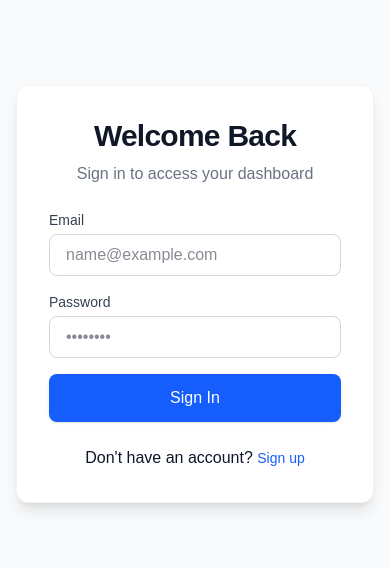
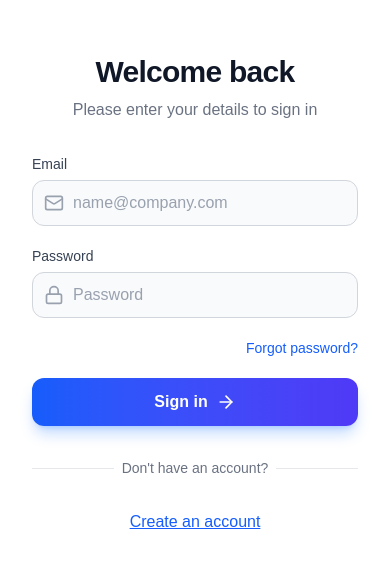
Before and after one commit to Michellemoreno04/STF, a React (Vite) app: page / in a window 390 px wide. Shown: the part 128-696 px from the top of the page. Built offline with nearby package versions, Linux system fonts and the light colour scheme; no server answers.

Commit message:
login design updated

```diff
--- a/src/components/panel/auth/login.tsx
+++ b/src/components/panel/auth/login.tsx
@@ -1,16 +1,39 @@
 import React, { useState } from 'react';
 import { auth, db } from '../../../firebase';
-import { createUserWithEmailAndPassword, signInWithEmailAndPassword, updateProfile } from 'firebase/auth';
+import { createUserWithEmailAndPassword, signInWithEmailAndPassword, updateProfile, sendPasswordResetEmail } from 'firebase/auth';
 import { doc, setDoc, serverTimestamp } from 'firebase/firestore';
-import { Loader2 } from 'lucide-react';
+import { Loader2, Mail, Lock, User, ArrowRight, CheckCircle2 } from 'lucide-react';
 
 const Login: React.FC = () => {
     const [loading, setLoading] = useState(false);
     const [error, setError] = useState<string | null>(null);
     const [email, setEmail] = useState('');
     const [password, setPassword] = useState('');
+    const [confirmPassword, setConfirmPassword] = useState('');
     const [name, setName] = useState('');
     const [isSignUp, setIsSignUp] = useState(false);
+    const [resetEmailSent, setResetEmailSent] = useState(false);
+
+    const handleResetPassword = async () => {
+        if (!email) {
+            setError("Please enter your email address to reset your password.");
+            return;
+        }
+
+        try {
+            await sendPasswordResetEmail(auth, email);
+            setResetEmailSent(true);
+            setError(null);
+            setTimeout(() => setResetEmailSent(false), 6000); // Hide success message after 5s
+        } catch (err: any) {
+            console.error("Reset password error:", err);
+            if (err.code === 'auth/user-not-found') {
+                setError("No account found with this email.");
+            } else {
+                setError(err.message);
+            }
+        }
+    };
 
     const handleEmailAuth = async (e: React.FormEvent) => {
         e.preventDefault();
@@ -19,6 +42,11 @@ const Login: React.FC = () => {
 
         try {
             if (isSignUp) {
+                if (password !== confirmPassword) {
+                    setError("The passwords do not match");
+                    setLoading(false);
+                    return;
+                }
                 const userCredential = await createUserWithEmailAndPassword(auth, email, password);
                 const user = userCredential.user;
 
@@ -47,205 +75,218 @@ const Login: React.FC = () => {
             }
         } catch (err: any) {
             console.error("Auth error:", err);
-            setError(err.message || "An error occurred during authentication.");
+            if (err.code === "auth/network-request-failed") {
+                setError("No hay conexión a internet");
+            } else if (err.code === 'auth/invalid-credential') {
+                setError("This user doesn't exist yet, create an account by clicking on the Create an account button.");
+            } else {
+                setError(err.message);
+            }
         } finally {
             setLoading(false);
         }
     };
 
-    // const handleMicrosoftLogin = async () => {
-    //     setLoading(true);
-    //     setError(null);
-    //     try {
-    //         const result = await signInWithPopup(auth, microsoftProvider);
-    //         // The signed-in user info.
-    //         const user = result.user;
-    //         //console.log("User signed in:", user);
+    return (
+        <div className="min-h-screen flex bg-white dark:bg-zinc-900">
+            {/* Left Side - Decorative */}
+            <div className="hidden lg:flex lg:w-1/2 relative overflow-hidden bg-zinc-900">
+                <div className="absolute inset-0 bg-gradient-to-br from-blue-600 to-indigo-900 opacity-90" />
+                <div className="absolute inset-0 bg-[url('https://images.unsplash.com/photo-1557683316-973673baf926?q=80&w=2029&auto=format&fit=crop')] bg-cover bg-center mix-blend-overlay" />
 
-    //         // Save/Update user info in Firestore
-    //         const userRef = doc(db, "users", user.uid);
-    //         await setDoc(userRef, {
-    //             uid: user.uid,
-    //             email: user.email,
-    //             displayName: user.displayName,
-    //             photoURL: user.photoURL,
-    //             lastLogin: serverTimestamp(),
-    //         }, { merge: true }); // para que no se sobreescriba la informacion
-
-    //         console.log("User info saved to DB");
-
-    //         // I can access the Microsoft Access Token if needed:
-    //         // const credential = OAuthProvider.credentialFromResult(result);
-    //         // const accessToken = credential?.accessToken;
-
-    //         // Redirect or update state here after successful login
-
-    //         // alert(`Welcome ${user.displayName}!`);
-    //         console.log(user.displayName);
-
-    //     } catch (err: any) {
-    //         console.error("Login error:", err);
-    //         setError(err.message || "An error occurred during sign in.");
-    //     } finally {
-    //         setLoading(false);
-    //     }
-    // };
-
-    // const handleGuestLogin = async () => {
-    //     setLoading(true);
-    //     setError(null);
-    //     try {
-    //         const result = await signInAnonymously(auth);
-    //         const user = result.user;
-    //         console.log("Guest user signed in:", user);
-
-    //         // Save/Update guest user info in Firestore
-    //         const userRef = doc(db, "users", user.uid);
-    //         await setDoc(userRef, {
-    //             uid: user.uid,
-    //             email: null,
-    //             displayName: "Guest User",
-    //             photoURL: null,
-    //             isGuest: true,
-    //             lastLogin: serverTimestamp(),
-    //         }, { merge: true });
-
-    //         console.log("Guest user info saved to DB");
-
-    //     } catch (err: any) {
-    //         console.error("Guest login error:", err);
-    //         setError(err.message || "An error occurred during guest sign in.");
-    //     } finally {
-    //         setLoading(false);
-    //     }
-    // };
-
-    return (
-        <div className="min-h-screen flex items-center justify-center bg-gray-50 dark:bg-zinc-900 p-4">
-            <div className="max-w-md w-full bg-white dark:bg-zinc-800 rounded-xl shadow-lg p-8 space-y-6 border border-gray-100 dark:border-zinc-700">
-                <div className="text-center space-y-2">
-                    <h1 className="text-3xl font-bold text-gray-900 dark:text-white tracking-tight">Welcome Back</h1>
-                    <p className="text-gray-500 dark:text-gray-400">Sign in to access your dashboard</p>
+                <div className="relative z-10 flex flex-col justify-between p-12 h-full text-white">
+                    <div className="space-y-2">
+                        <div className="flex flex-row items-center gap-3 h-12 mb-6">
+                            <div className="h-12 w-12 bg-white/10 backdrop-blur-lg rounded-xl flex items-center justify-center border border-white/20">
+                                <div className="h-6 w-6 bg-blue-500 rounded-full" />
                             </div>
 
-                {error && (
-                    <div className="p-4 bg-red-50 dark:bg-red-900/20 border border-red-200 dark:border-red-800 rounded-lg text-sm text-red-600 dark:text-red-400">
-                        {error}
+                            <h2 className="text-4xl font-bold tracking-tight">STF</h2>
                         </div>
-                )}
 
-                <form onSubmit={handleEmailAuth} className="space-y-4">
+                        <h2 className="text-4xl font-bold tracking-tight">Sells Tracking Flow</h2>
+                        <p className="text-blue-200 text-lg">Track your success, one sale at a time.</p>
+                    </div>
+
+
+                    <div className="space-y-6">
+                        <div className="p-6 bg-white/5 backdrop-blur-md rounded-2xl border border-white/10">
+                            <p className="text-lg font-medium mb-4">"Become the best seller every day!"</p>
+                            <div className="flex items-center gap-3">
+                                <div className="h-10 w-10 rounded-full bg-gradient-to-tr from-blue-400 to-indigo-400" />
+                                <div>
+                                    <p className="font-semibold">Sales is a numbers game: more attempts = more results.</p>
+                                    <p className="text-sm text-blue-200">STF</p>
+                                </div>
+                            </div>
+                        </div>
+
+                        <div className="flex gap-2">
+                            <div className="h-1 w-12 bg-white rounded-full" />
+                            <div className="h-1 w-2 bg-white/30 rounded-full" />
+                            <div className="h-1 w-2 bg-white/30 rounded-full" />
+                        </div>
+                    </div>
+                </div>
+            </div>
+
+            {/* Right Side - Form */}
+            <div className="w-full lg:w-1/2 flex items-center justify-center p-8">
+                <div className="max-w-md w-full space-y-8">
+                    <div className="text-center lg:text-left">
+                        <h1 className="text-3xl font-bold text-gray-900 dark:text-white tracking-tight mb-2">
+                            {isSignUp ? 'Create an account' : 'Welcome back'}
+                        </h1>
+                        <p className="text-gray-500 dark:text-gray-400">
+                            {isSignUp ? 'Enter your details to get started' : 'Please enter your details to sign in'}
+                        </p>
+                    </div>
+
+                    <form onSubmit={handleEmailAuth} className="space-y-5">
                         {isSignUp && (
-                        <div>
-                            <label className="block text-sm font-medium text-gray-700 dark:text-gray-300 mb-1">Name</label>
+                            <div className="space-y-1.5">
+                                <label className="block text-sm font-medium text-gray-700 dark:text-gray-300">Full Name</label>
+                                <div className="relative">
+                                    <div className="absolute inset-y-0 left-0 pl-3 flex items-center pointer-events-none">
+                                        <User className="h-5 w-5 text-gray-400" />
+                                    </div>
                                     <input
                                         type="text"
                                         value={name}
                                         onChange={(e) => setName(e.target.value)}
-                                className="w-full px-4 py-2 rounded-lg border border-gray-300 dark:border-zinc-600 bg-white dark:bg-zinc-700 text-gray-900 dark:text-white focus:ring-2 focus:ring-blue-500 outline-none transition-all"
+                                        className="block w-full pl-10 pr-3 py-2.5 border border-gray-300 dark:border-zinc-700 rounded-xl bg-gray-50 dark:bg-zinc-800 text-gray-900 dark:text-white placeholder-gray-400 focus:outline-none focus:ring-2 focus:ring-blue-500/20 focus:border-blue-500 transition-all"
                                         placeholder="John Doe"
                                         required={isSignUp}
                                     />
                                 </div>
+                            </div>
                         )}
-                    <div>
-                        <label className="block text-sm font-medium text-gray-700 dark:text-gray-300 mb-1">Email</label>
+
+                        <div className="space-y-1.5">
+                            <label className="block text-sm font-medium text-gray-700 dark:text-gray-300">Email</label>
+                            <div className="relative">
+                                <div className="absolute inset-y-0 left-0 pl-3 flex items-center pointer-events-none">
+                                    <Mail className="h-5 w-5 text-gray-400" />
+                                </div>
                                 <input
                                     type="email"
                                     value={email}
                                     onChange={(e) => setEmail(e.target.value)}
-                            className="w-full px-4 py-2 rounded-lg border border-gray-300 dark:border-zinc-600 bg-white dark:bg-zinc-700 text-gray-900 dark:text-white focus:ring-2 focus:ring-blue-500 outline-none transition-all"
-                            placeholder="name@example.com"
+                                    className="block w-full pl-10 pr-3 py-2.5 border border-gray-300 dark:border-zinc-700 rounded-xl bg-gray-50 dark:bg-zinc-800 text-gray-900 dark:text-white placeholder-gray-400 focus:outline-none focus:ring-2 focus:ring-blue-500/20 focus:border-blue-500 transition-all"
+                                    placeholder="name@company.com"
                                     required
                                 />
                             </div>
-                    <div>
-                        <label className="block text-sm font-medium text-gray-700 dark:text-gray-300 mb-1">Password</label>
+                        </div>
+
+                        <div className="space-y-1.5">
+                            <label className="block text-sm font-medium text-gray-700 dark:text-gray-300">Password</label>
+                            <div className="relative">
+                                <div className="absolute inset-y-0 left-0 pl-3 flex items-center pointer-events-none">
+                                    <Lock className="h-5 w-5 text-gray-400" />
+                                </div>
                                 <input
                                     type="password"
                                     value={password}
                                     onChange={(e) => setPassword(e.target.value)}
-                            className="w-full px-4 py-2 rounded-lg border border-gray-300 dark:border-zinc-600 bg-white dark:bg-zinc-700 text-gray-900 dark:text-white focus:ring-2 focus:ring-blue-500 outline-none transition-all"
-                            placeholder="••••••••"
+                                    className="block w-full pl-10 pr-3 py-2.5 border border-gray-300 dark:border-zinc-700 rounded-xl bg-gray-50 dark:bg-zinc-800 text-gray-900 dark:text-white placeholder-gray-400 focus:outline-none focus:ring-2 focus:ring-blue-500/20 focus:border-blue-500 transition-all"
+                                    placeholder="Password"
                                     required
                                 />
                             </div>
+                            {isSignUp && (
+                                <div className="relative">
+                                    <div className="absolute inset-y-0 left-0 pl-3 flex items-center pointer-events-none">
+                                        <Lock className="h-5 w-5 text-gray-400" />
+                                    </div>
+                                    <input
+                                        type="password"
+                                        value={confirmPassword}
+                                        onChange={(e) => setConfirmPassword(e.target.value)}
+                                        className="block w-full pl-10 pr-3 py-2.5 border border-gray-300 dark:border-zinc-700 rounded-xl bg-gray-50 dark:bg-zinc-800 text-gray-900 dark:text-white placeholder-gray-400 focus:outline-none focus:ring-2 focus:ring-blue-500/20 focus:border-blue-500 transition-all"
+                                        placeholder="Confirm Password"
+                                        required
+                                    />
+                                </div>
+                            )}
+                        </div>
+
+                        {!isSignUp && (
+                            <div className="flex justify-end">
+                                <button
+                                    type="button"
+                                    onClick={handleResetPassword}
+                                    className="text-sm font-medium text-blue-600 dark:text-blue-400 hover:text-blue-500 hover:underline cursor-pointer"
+                                >
+                                    Forgot password?
+                                </button>
+                            </div>
+                        )}
+
+                        {error && (
+                            <div className="p-4 rounded-xl bg-red-50 dark:bg-red-900/20 border border-red-200 dark:border-red-800 flex items-start gap-3">
+                                <div className="flex-shrink-0">
+                                    <svg className="h-5 w-5 text-red-400" viewBox="0 0 20 20" fill="currentColor">
+                                        <path fillRule="evenodd" d="M10 18a8 8 0 100-16 8 8 0 000 16zM8.707 7.293a1 1 0 00-1.414 1.414L8.586 10l-1.293 1.293a1 1 0 101.414 1.414L10 11.414l1.293 1.293a1 1 0 001.414-1.414L11.414 10l1.293-1.293a1 1 0 00-1.414-1.414L10 8.586 8.707 7.293z" clipRule="evenodd" />
+                                    </svg>
+                                </div>
+                                <div className="text-sm text-red-600 dark:text-red-400">
+                                    {error}
+                                </div>
+                            </div>
+                        )}
+
+                        {resetEmailSent && (
+                            <div className="p-4 rounded-xl bg-green-50 dark:bg-green-900/20 border border-green-200 dark:border-green-800 flex items-start gap-3">
+                                <div className="flex-shrink-0">
+                                    <CheckCircle2 className="h-5 w-5 text-green-400" />
+                                </div>
+                                <div className="text-sm text-green-600 dark:text-green-400">
+                                    Password reset email sent! Check your inbox.
+                                </div>
+                            </div>
+                        )}
+
                         <button
                             type="submit"
                             disabled={loading}
-                        className="w-full py-3 px-4 bg-blue-600 hover:bg-blue-700 text-white rounded-lg font-medium transition-colors shadow-sm disabled:opacity-70 disabled:cursor-not-allowed"
-                    >
-                        {loading ? <Loader2 className="w-5 h-5 animate-spin mx-auto" /> : (isSignUp ? 'Sign Up' : 'Sign In')}
-                    </button>
-                </form>
-
-                <div className="text-center">
-
-                    {isSignUp ? 'Already have an account? ' : "Don't have an account? "}
-                    <button
-                        type="button"
-                        onClick={() => setIsSignUp(!isSignUp)}
-                        className="text-sm text-blue-600 dark:text-blue-400 hover:underline cursor-pointer"
-                    >
-                        {isSignUp ? 'Sign in' : 'Sign up'}
-                    </button>
-                </div>
-
-                {/* <div className="relative">
-                    <div className="absolute inset-0 flex items-center">
-                        <div className="w-full border-t border-gray-200 dark:border-zinc-700"></div>
-                    </div>
-                    <div className="relative flex justify-center text-sm">
-                        <span className="px-2 bg-white dark:bg-zinc-800 text-gray-500">Or continue with</span>
-                    </div>
-                </div> */}
-
-                {/* <button
-                    onClick={handleMicrosoftLogin}
-                    disabled={true}
-                    className="w-full flex items-center justify-center gap-3 px-4 py-3 bg-[#2F2F2F] hover:bg-[#1a1a1a] text-white rounded-lg transition-all duration-200 font-medium disabled:opacity-70 disabled:cursor-not-allowed shadow-sm hover:shadow-md"
-
+                            className="w-full flex items-center justify-center gap-2 py-3 px-4 bg-gradient-to-r from-blue-600 to-indigo-600 hover:from-blue-700 hover:to-indigo-700 text-white rounded-xl font-semibold shadow-lg shadow-blue-500/30 transition-all transform hover:scale-[1.02] active:scale-[0.98] disabled:opacity-70 disabled:cursor-not-allowed disabled:transform-none cursor-pointer"
                         >
                             {loading ? (
                                 <Loader2 className="w-5 h-5 animate-spin" />
                             ) : (
-                        <svg className="w-5 h-5" viewBox="0 0 23 23" fill="none" xmlns="http://www.w3.org/2000/svg">
-                            <path fill="#F35325" d="M1 1H10V10H1V1Z" />
-                            <path fill="#81BC06" d="M12 1H21V10H12V1Z" />
-                            <path fill="#05A6F0" d="M1 12H10V21H1V12Z" />
-                            <path fill="#FFBA08" d="M12 12H21V21H12V12Z" />
-                        </svg>
+                                <>
+                                    {isSignUp ? 'Create account' : 'Sign in'}
+                                    <ArrowRight className="w-5 h-5" />
+                                </>
                             )}
-                    <span>{loading ? 'Signing in...' : 'Sign in with Microsoft'}</span>
-                </button> */}
+                        </button>
+                    </form>
 
-                {/* <div className="relative">
+                    <div className="relative">
                         <div className="absolute inset-0 flex items-center">
-                        <div className="w-full border-t border-gray-200 dark:border-zinc-700"></div>
+                            <div className="w-full border-t border-gray-200 dark:border-zinc-800"></div>
                         </div>
                         <div className="relative flex justify-center text-sm">
-                        <span className="px-2 bg-white dark:bg-zinc-800 text-gray-500">Or continue with</span>
+                            <span className="px-2 bg-white dark:bg-zinc-900 text-gray-500">
+                                {isSignUp ? 'Already have an account?' : "Don't have an account?"}
+                            </span>
                         </div>
-                </div> */}
+                    </div>
 
-                {/* <button
-                    onClick={handleGuestLogin}
-                    disabled={loading}
-                    className="w-full flex items-center justify-center gap-3 px-4 py-3 bg-white dark:bg-zinc-700 hover:bg-gray-50 dark:hover:bg-zinc-600 text-gray-700 dark:text-white border border-gray-200 dark:border-zinc-600 rounded-lg transition-all duration-200 font-medium disabled:opacity-70 disabled:cursor-not-allowed shadow-sm hover:shadow-md"
+                    <div className="text-center">
+                        <button
+                            type="button"
+                            onClick={() => {
+                                setIsSignUp(!isSignUp);
+                                setError(null);
+                            }}
+                            className="text-blue-600 underline dark:text-blue-400 hover:text-blue-700 font-medium transition-colors cursor-pointer"
                         >
-                    {loading ? (
-                        <Loader2 className="w-5 h-5 animate-spin" />
-                    ) : (
-                        <svg className="w-5 h-5 text-gray-500 dark:text-gray-400" fill="none" viewBox="0 0 24 24" stroke="currentColor">
-                            <path strokeLinecap="round" strokeLinejoin="round" strokeWidth={2} d="M16 7a4 4 0 11-8 0 4 4 0 018 0zM12 14a7 7 0 00-7 7h14a7 7 0 00-7-7z" />
-                        </svg>
-                    )}
-                    <span>Continue as Guest</span>
-                </button> */}
-
-                {/* <div className="text-center text-xs text-gray-400 dark:text-gray-500">
-                    By signing in, you agree to our Terms of Service and Privacy Policy.
-                </div> */}
+                            {isSignUp ? 'Sign in' : 'Create an account'}
+                        </button>
+                    </div>
+                </div>
             </div>
         </div>
     );
```
Also changed, not shown: src/components/panel/panel.tsx (+5 -5 lines), src/components/panel/statCard/statCard.tsx (+25 -6 lines), src/components/panel/sweetAlert/addProductModal.tsx (+8 -8 lines), src/components/panel/table/table.tsx (+2 -6 lines). Lines whose indentation alone changed are shown as unchanged.
